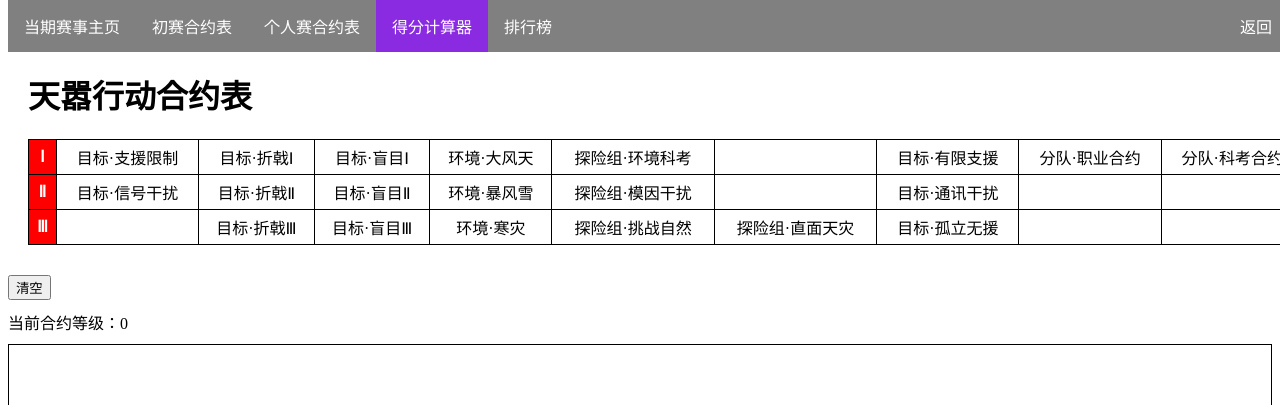
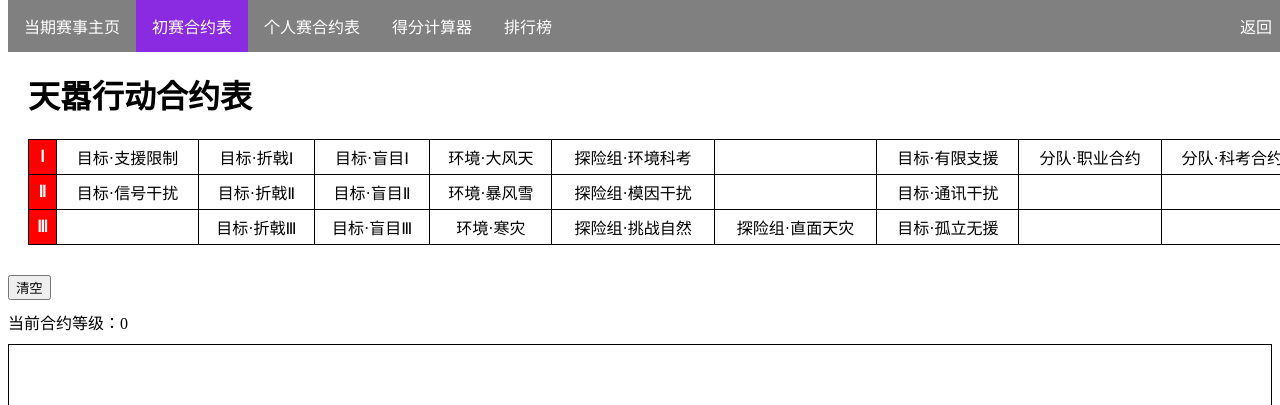
Before and after one commit to Longxuanyue/chongjiaobei, a plain HTML site: page 初赛.html in a window 1280 px wide. Shown: the top 405 px of the page. Drawn offline with Linux system fonts and the light colour scheme.

Commit message:
Add files via upload

```diff
--- a/初赛.html
+++ b/初赛.html
@@ -114,9 +114,9 @@
 <body>
     <ul>
         <li><a href="https://longxuanyue.github.io/chongjiaobei/第二届重交杯">当期赛事主页</a></li>
-        <li><a href="https://longxuanyue.github.io/chongjiaobei/初赛">初赛合约表</a></li>
+        <li><a class="active" href="https://longxuanyue.github.io/chongjiaobei/初赛">初赛合约表</a></li>
         <li><a href="https://longxuanyue.github.io/chongjiaobei/个人赛">个人赛合约表</a></li>
-        <li><a class="active" href="https://longxuanyue.github.io/chongjiaobei/计算器">得分计算器</a></li>
+        <li><a href="https://longxuanyue.github.io/chongjiaobei/计算器">得分计算器</a></li>
         <li><a href="https://longxuanyue.github.io/chongjiaobei/排行榜">排行榜</a></li>
         <li style="float:right"><a href="https://longxuanyue.github.io/chongjiaobei/">返回</a></li>
     </ul>
```
